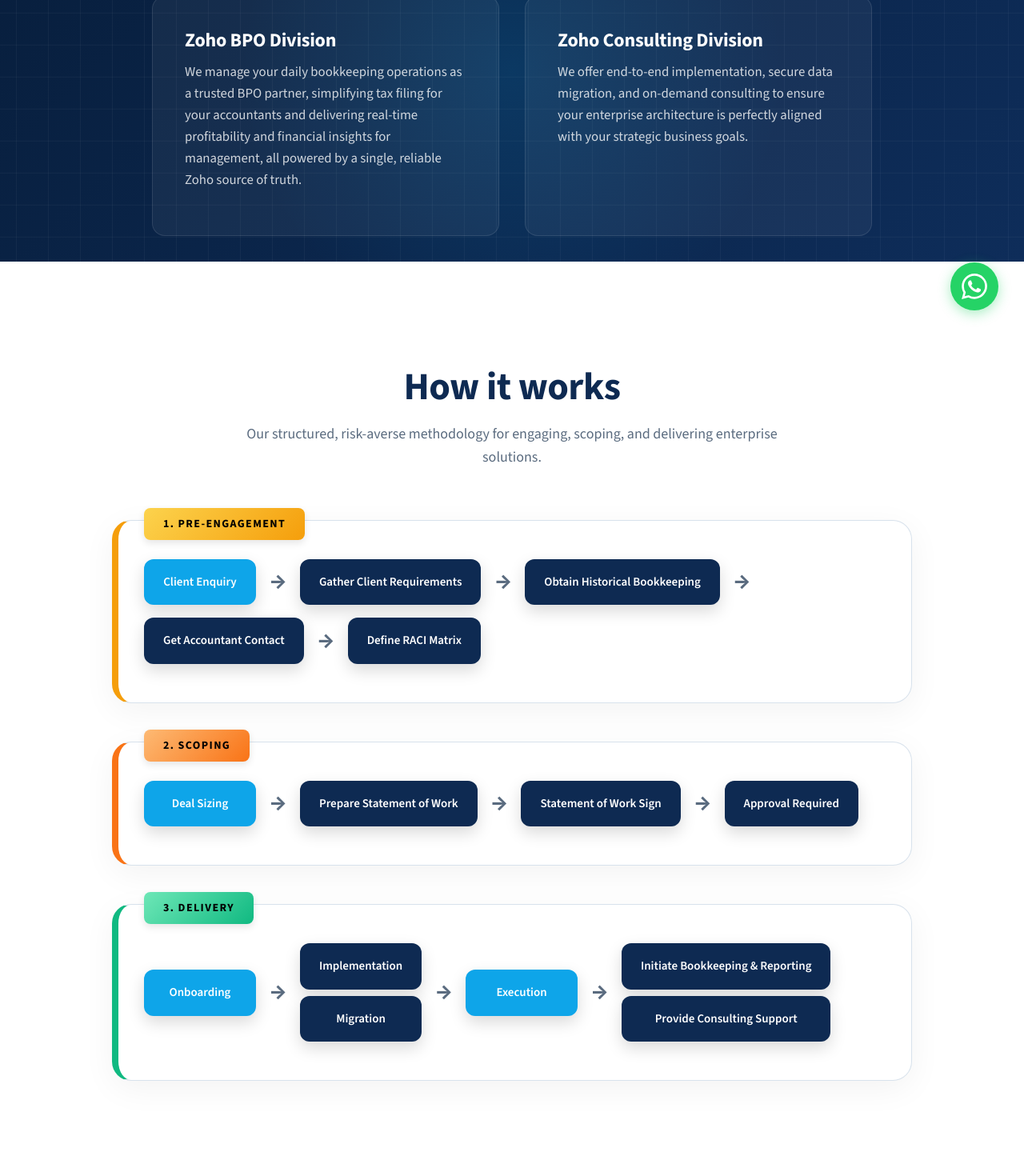
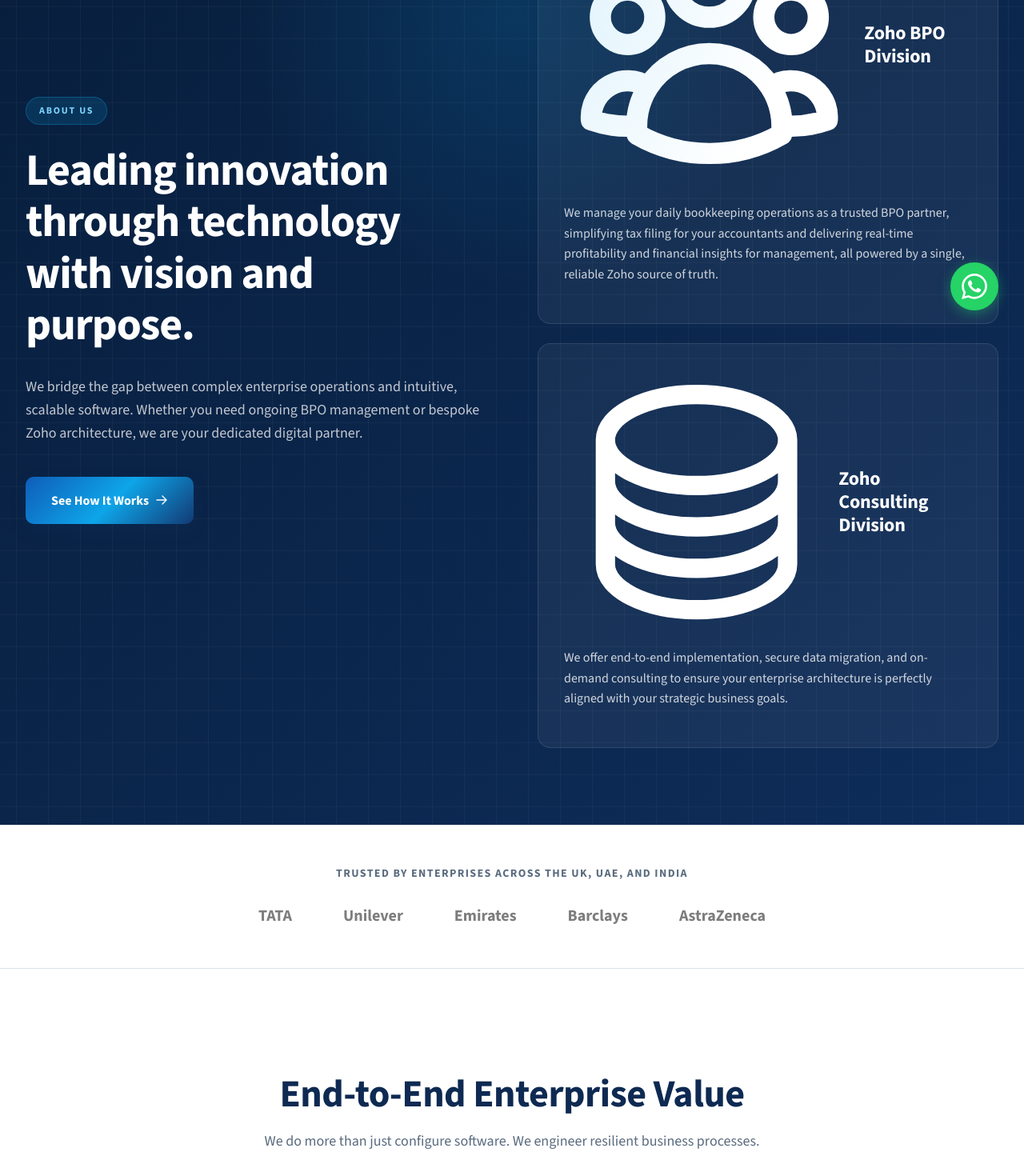
Before and after one commit to thowfiq22/lednexora, a Next.js app in the folder frontend/: page /zoho-services-overview in a window 1280 px wide. Shown: the part 380-1850 px from the top of the page at 80% size. Built offline with nearby package versions, Linux system fonts and the light colour scheme.

Commit message:
Redesign Zoho Overview page UI: Upgrade flowchart to a premium vertical timeline, improve hero layout, and inject highly relevant contextual dummy content as requested.

```diff
--- a/frontend/src/app/zoho-services-overview/page.tsx
+++ b/frontend/src/app/zoho-services-overview/page.tsx
@@ -4,7 +4,7 @@
 import zohoStyles from "@/styles/zoho.module.css";
 import h from "@/styles/home.module.css";
 import { useReveal } from "@/lib/useReveal";
-import { IconArrowRight, IconCheck } from "@/components/Icons";
+import { IconArrowRight, IconCheck, IconUsers, IconDatabase, IconCloud, IconBolt } from "@/components/Icons";
 
 function Rev({ children, className = "", style }: { children: React.ReactNode; className?: string; style?: React.CSSProperties }) {
   const { ref, visible } = useReveal();
@@ -16,23 +16,37 @@
     <div className={zohoStyles.pageWrapper}>
 
       {/* ─── 1. HERO ─── */}
-      <section className={zohoStyles.zohoHero} style={{ textAlign: 'center', minHeight: '60vh' }}>
+      <section className={zohoStyles.zohoHero} style={{ textAlign: 'left', padding: '6rem 0' }}>
         <div className="container">
-          <div className={zohoStyles.heroContent} style={{ maxWidth: '900px', margin: '0 auto' }}>
-            <div className={zohoStyles.heroBadge} style={{ margin: '0 auto 1.5rem auto' }}>About Us</div>
-            <h1 className={zohoStyles.heroTitle} style={{ fontSize: '3rem', marginBottom: '2rem' }}>
-              Leading innovation through technology with vision and purpose.
-            </h1>
-            <div className={zohoStyles.grid6Container} style={{ gridTemplateColumns: '1fr 1fr', gap: '2rem', textAlign: 'left', marginTop: '3rem' }}>
-              <div className={zohoStyles.grid6Card} style={{ background: 'rgba(255,255,255,0.05)', borderColor: 'rgba(255,255,255,0.1)' }}>
-                <h3 style={{ color: '#fff', fontSize: '1.5rem' }}>Zoho BPO Division</h3>
-                <p style={{ color: 'rgba(255,255,255,0.8)', fontSize: '1.05rem', lineHeight: 1.6 }}>
+          <div style={{ display: 'grid', gridTemplateColumns: '1fr 1fr', gap: '4rem', alignItems: 'center' }}>
+            <div className={zohoStyles.heroContent} style={{ maxWidth: '600px', margin: 0 }}>
+              <div className={zohoStyles.heroBadge} style={{ marginBottom: '1.5rem' }}>About Us</div>
+              <h1 className={zohoStyles.heroTitle} style={{ fontSize: '3.5rem', marginBottom: '2rem' }}>
+                Leading innovation through technology with vision and purpose.
+              </h1>
+              <p className={zohoStyles.heroDesc} style={{ fontSize: '1.125rem', marginBottom: '2.5rem' }}>
+                We bridge the gap between complex enterprise operations and intuitive, scalable software. Whether you need ongoing BPO management or bespoke Zoho architecture, we are your dedicated digital partner.
+              </p>
+              <div style={{ display: 'flex', gap: '1rem' }}>
+                <a href="#how-it-works" className={zohoStyles.heroBtn}>
+                  See How It Works <IconArrowRight />
+                </a>
+              </div>
+            </div>
+            <div style={{ display: 'flex', flexDirection: 'column', gap: '1.5rem' }}>
+              <div className={zohoStyles.grid6Card} style={{ background: 'rgba(255,255,255,0.05)', borderColor: 'rgba(255,255,255,0.1)', padding: '2rem' }}>
+                <h3 style={{ color: '#fff', fontSize: '1.5rem', display: 'flex', alignItems: 'center', gap: '0.75rem' }}>
+                  <IconUsers /> Zoho BPO Division
+                </h3>
+                <p style={{ color: 'rgba(255,255,255,0.8)', fontSize: '1rem', lineHeight: 1.6, marginTop: '1rem' }}>
                   We manage your daily bookkeeping operations as a trusted BPO partner, simplifying tax filing for your accountants and delivering real-time profitability and financial insights for management, all powered by a single, reliable Zoho source of truth.
                 </p>
               </div>
-              <div className={zohoStyles.grid6Card} style={{ background: 'rgba(255,255,255,0.05)', borderColor: 'rgba(255,255,255,0.1)' }}>
-                <h3 style={{ color: '#fff', fontSize: '1.5rem' }}>Zoho Consulting Division</h3>
-                <p style={{ color: 'rgba(255,255,255,0.8)', fontSize: '1.05rem', lineHeight: 1.6 }}>
+              <div className={zohoStyles.grid6Card} style={{ background: 'rgba(255,255,255,0.05)', borderColor: 'rgba(255,255,255,0.1)', padding: '2rem' }}>
+                <h3 style={{ color: '#fff', fontSize: '1.5rem', display: 'flex', alignItems: 'center', gap: '0.75rem' }}>
+                  <IconDatabase /> Zoho Consulting Division
+                </h3>
+                <p style={{ color: 'rgba(255,255,255,0.8)', fontSize: '1rem', lineHeight: 1.6, marginTop: '1rem' }}>
                   We offer end-to-end implementation, secure data migration, and on-demand consulting to ensure your enterprise architecture is perfectly aligned with your strategic business goals.
                 </p>
               </div>
@@ -41,62 +55,107 @@
         </div>
       </section>
 
-      {/* ─── 2. HOW IT WORKS FLOWCHART ─── */}
-      <Rev className={zohoStyles.flowchartSection}>
+      {/* ─── 2. LOGO STRIP (Improvised Trust) ─── */}
+      <section className={zohoStyles.logoStrip}>
+        <div className="container">
+          <p>Trusted by enterprises across the UK, UAE, and India</p>
+          <div className={zohoStyles.logoGrid}>
+            <span>TATA</span>
+            <span>Unilever</span>
+            <span>Emirates</span>
+            <span>Barclays</span>
+            <span>AstraZeneca</span>
+          </div>
+        </div>
+      </section>
+
+      {/* ─── 3. CAPABILITIES GRID (Improvised context) ─── */}
+      <Rev className={zohoStyles.grid6Section}>
+        <div className="container">
+          <div className={zohoStyles.sectionHeader}>
+            <h2>End-to-End Enterprise Value</h2>
+            <p>We do more than just configure software. We engineer resilient business processes.</p>
+          </div>
+          <div className={zohoStyles.grid6Container}>
+            <div className={zohoStyles.grid6Card}>
+              <div className={zohoStyles.grid6Icon}><IconDatabase /></div>
+              <h3>FCA-Compliant Bookkeeping</h3>
+              <p>Strict financial data integrity using Zoho Books, ensuring complete audit readiness and automated tax submissions.</p>
+            </div>
+            <div className={zohoStyles.grid6Card}>
+              <div className={zohoStyles.grid6Icon}><IconBolt /></div>
+              <h3>Custom API Integration</h3>
+              <p>We build seamless bridges between your legacy ERPs and the Zoho ecosystem using custom Deluge scripting.</p>
+            </div>
+            <div className={zohoStyles.grid6Card}>
+              <div className={zohoStyles.grid6Icon}><IconCloud /></div>
+              <h3>Lossless Data Migration</h3>
+              <p>Secure transition of millions of records from Salesforce, Hubspot, or Xero into your new Zoho architecture.</p>
+            </div>
+          </div>
+        </div>
+      </Rev>
+
+      {/* ─── 4. HOW IT WORKS VERTICAL TIMELINE ─── */}
+      <Rev className={zohoStyles.verticalFlowSection} id="how-it-works">
         <div className="container">
           <div className={zohoStyles.sectionHeader}>
             <h2>How it works</h2>
             <p>Our structured, risk-averse methodology for engaging, scoping, and delivering enterprise solutions.</p>
           </div>
 
-          <div className={zohoStyles.flowchartContainer}>
+          <div className={zohoStyles.verticalFlowContainer}>
 
-            {/* Pre-Engagement */}
-            <div className={zohoStyles.flowRow}>
-              <div className={zohoStyles.flowBadge}>1. Pre-Engagement</div>
-              <div className={zohoStyles.flowSteps}>
-                <div className={`${zohoStyles.flowStep} ${zohoStyles.flowStepPrimary}`}>Client Enquiry</div>
-                <div className={zohoStyles.flowArrow}>→</div>
-                <div className={zohoStyles.flowStep}>Gather Client Requirements</div>
-                <div className={zohoStyles.flowArrow}>→</div>
-                <div className={zohoStyles.flowStep}>Obtain Historical Bookkeeping</div>
-                <div className={zohoStyles.flowArrow}>→</div>
-                <div className={zohoStyles.flowStep}>Get Accountant Contact</div>
-                <div className={zohoStyles.flowArrow}>→</div>
-                <div className={zohoStyles.flowStep}>Define RACI Matrix</div>
+            {/* Step 1: Pre-Engagement */}
+            <div className={zohoStyles.vFlowStep}>
+              <div className={zohoStyles.vFlowIcon}>1</div>
+              <div className={zohoStyles.vFlowCard}>
+                <h3>Pre-Engagement <span>Discovery</span></h3>
+                <div className={zohoStyles.vFlowList}>
+                  <div className={zohoStyles.vFlowSubStep}><IconCheck /> Client Enquiry</div>
+                  <div className={zohoStyles.vFlowSubStep}><IconCheck /> Gather Client Requirements</div>
+                  <div className={zohoStyles.vFlowSubStep}><IconCheck /> Obtain Historical Bookkeeping</div>
+                  <div className={zohoStyles.vFlowSubStep}><IconCheck /> Get Accountant Contact</div>
+                  <div className={zohoStyles.vFlowSubStep}><IconCheck /> Define RACI Matrix</div>
+                </div>
               </div>
             </div>
 
-            {/* Scoping */}
-            <div className={zohoStyles.flowRow}>
-              <div className={zohoStyles.flowBadge}>2. Scoping</div>
-              <div className={zohoStyles.flowSteps}>
-                <div className={`${zohoStyles.flowStep} ${zohoStyles.flowStepPrimary}`}>Deal Sizing</div>
-                <div className={zohoStyles.flowArrow}>→</div>
-                <div className={zohoStyles.flowStep}>Prepare Statement of Work</div>
-                <div className={zohoStyles.flowArrow}>→</div>
-                <div className={zohoStyles.flowStep}>Statement of Work Sign</div>
-                <div className={zohoStyles.flowArrow}>→</div>
-                <div className={zohoStyles.flowStep}>Approval Required</div>
+            {/* Step 2: Scoping */}
+            <div className={zohoStyles.vFlowStep}>
+              <div className={zohoStyles.vFlowIcon}>2</div>
+              <div className={zohoStyles.vFlowCard}>
+                <h3>Scoping <span>Commercials</span></h3>
+                <div className={zohoStyles.vFlowList}>
+                  <div className={zohoStyles.vFlowSubStep}><IconCheck /> Deal Sizing</div>
+                  <div className={zohoStyles.vFlowSubStep}><IconCheck /> Prepare Statement of Work</div>
+                  <div className={zohoStyles.vFlowSubStep}><IconCheck /> Statement of Work Sign</div>
+                  <div className={zohoStyles.vFlowSubStep}><IconCheck /> Approval Required</div>
+                </div>
               </div>
             </div>
 
-            {/* Delivery */}
-            <div className={zohoStyles.flowRow}>
-              <div className={zohoStyles.flowBadge}>3. Delivery</div>
-              <div className={zohoStyles.flowSteps}>
-                <div className={`${zohoStyles.flowStep} ${zohoStyles.flowStepPrimary}`}>Onboarding</div>
-                <div className={zohoStyles.flowArrow}>→</div>
-                <div style={{ display: 'flex', flexDirection: 'column', gap: '0.5rem' }}>
-                  <div className={zohoStyles.flowStep}>Implementation</div>
-                  <div className={zohoStyles.flowStep}>Migration</div>
-                </div>
-                <div className={zohoStyles.flowArrow}>→</div>
-                <div className={`${zohoStyles.flowStep} ${zohoStyles.flowStepPrimary}`}>Execution</div>
-                <div className={zohoStyles.flowArrow}>→</div>
-                <div style={{ display: 'flex', flexDirection: 'column', gap: '0.5rem' }}>
-                  <div className={zohoStyles.flowStep}>Initiate Bookkeeping &amp; Reporting</div>
-                  <div className={zohoStyles.flowStep}>Provide Consulting Support</div>
+            {/* Step 3: Delivery */}
+            <div className={zohoStyles.vFlowStep}>
+              <div className={zohoStyles.vFlowIcon}>3</div>
+              <div className={zohoStyles.vFlowCard}>
+                <h3>Delivery <span>Execution</span></h3>
+                <div className={zohoStyles.vFlowList}>
+                  <div className={zohoStyles.vFlowSubStep}><IconCheck /> Onboarding</div>
+
+                  {/* Branching parallel tasks */}
+                  <div className={zohoStyles.vFlowBranch}>
+                    <div className={zohoStyles.vFlowSubStep}><IconCheck /> Implementation</div>
+                    <div className={zohoStyles.vFlowSubStep}><IconCheck /> Migration</div>
+                  </div>
+
+                  <div className={zohoStyles.vFlowSubStep}><IconCheck /> Execution</div>
+
+                  {/* Branching final paths */}
+                  <div className={zohoStyles.vFlowBranch}>
+                    <div className={zohoStyles.vFlowSubStep}><IconCheck /> Initiate Bookkeeping &amp; Reporting</div>
+                    <div className={zohoStyles.vFlowSubStep}><IconCheck /> Provide Consulting Support</div>
+                  </div>
                 </div>
               </div>
             </div>
@@ -105,7 +164,28 @@
         </div>
       </Rev>
 
-      {/* ─── 3. GLOBAL CTA BAND ─── */}
+      {/* ─── 5. EXPERT TESTIMONIAL (Improvised) ─── */}
+      <Rev className={zohoStyles.expertSection}>
+        <div className="container">
+          <div className={zohoStyles.expertCard}>
+            <img src="https://images.unsplash.com/photo-1573496359142-b8d87734a5a2?q=80&w=1976&auto=format&fit=crop" alt="Client Testimonial" className={zohoStyles.expertAvatar} />
+            <div className={zohoStyles.expertContent}>
+              <div className={zohoStyles.expertQuote}>
+                Lednexora didn't just configure software; they fundamentally re-architected how our sales and operations communicate. We replaced 4 disjointed tools with a single, highly customised Zoho instance.
+              </div>
+              <div style={{ marginTop: '2rem' }}>
+                <h3>Sarah Jenkins</h3>
+                <h4>Operations Director, UK Logistics Ltd</h4>
+                <div style={{ display: 'flex', gap: '4px', color: '#f59e0b', marginTop: '0.5rem' }}>
+                  ★ ★ ★ ★ ★
+                </div>
+              </div>
+            </div>
+          </div>
+        </div>
+      </Rev>
+
+      {/* ─── 6. GLOBAL CTA BAND ─── */}
       <section className={h.ctaBand}>
         <div className="container">
           <div className={h.ctaBandGrid}>
--- a/frontend/src/styles/zoho.module.css
+++ b/frontend/src/styles/zoho.module.css
@@ -596,110 +596,135 @@
   line-height: 1.6;
   position: relative;
 }
-.expertQuote::before {
-  content: '"';
-  font-size: 4rem;
-  color: rgba(14,165,233,0.2);
+/* ─── Premium Vertical Methodology Timeline ─── */
+.verticalFlowSection {
+  padding: 8rem 0;
+  background: var(--color-surface-alt);
+}
+.verticalFlowContainer {
+  max-width: 800px;
+  margin: 4rem auto 0 auto;
+  position: relative;
+}
+.verticalFlowContainer::before {
+  content: '';
   position: absolute;
-  top: -20px;
-  left: -20px;
-  font-family: serif;
+  top: 0;
+  bottom: 0;
+  left: 40px;
+  width: 2px;
+  background: var(--color-border);
+  z-index: 0;
 }
+.vFlowStep {
+  position: relative;
+  z-index: 1;
+  padding-left: 100px;
+  margin-bottom: 4rem;
+}
+.vFlowStep:last-child {
+  margin-bottom: 0;
+}
+.vFlowIcon {
+  position: absolute;
+  left: 0;
+  top: 0;
+  width: 80px;
+  height: 80px;
+  background: #ffffff;
+  border: 4px solid #0ea5e9;
+  border-radius: 50%;
+  display: flex;
+  align-items: center;
+  justify-content: center;
+  font-size: 1.5rem;
+  font-weight: 900;
+  color: #0ea5e9;
+  box-shadow: 0 10px 20px rgba(14,165,233,0.15);
+}
+.vFlowStep:nth-child(1) .vFlowIcon { border-color: #f59e0b; color: #f59e0b; }
+.vFlowStep:nth-child(2) .vFlowIcon { border-color: #f97316; color: #f97316; }
+.vFlowStep:nth-child(3) .vFlowIcon { border-color: #10b981; color: #10b981; }
 
-/* ─── How it Works Flowchart ─── */
-.flowchartSection {
-  padding: 8rem 0;
+.vFlowCard {
   background: #ffffff;
+  border-radius: 24px;
+  padding: 3rem;
+  box-shadow: 0 20px 40px rgba(0,0,0,0.05);
+  border: 1px solid var(--color-border);
+  transition: transform 0.3s ease;
 }
-.flowchartContainer {
-  max-width: 1000px;
-  margin: 0 auto;
+.vFlowCard:hover {
+  transform: translateY(-5px);
+  border-color: rgba(14,165,233,0.3);
+}
+.vFlowCard h3 {
+  font-size: 2rem;
+  font-weight: 800;
+  color: var(--color-heading);
+  margin-bottom: 1.5rem;
+  display: flex;
+  align-items: center;
+  gap: 1rem;
+}
+.vFlowCard h3 span {
+  font-size: 1rem;
+  font-weight: 700;
+  text-transform: uppercase;
+  letter-spacing: 0.1em;
+  padding: 0.4rem 1rem;
+  border-radius: 20px;
+}
+.vFlowStep:nth-child(1) .vFlowCard h3 span { background: rgba(245,158,11,0.1); color: #d97706; }
+.vFlowStep:nth-child(2) .vFlowCard h3 span { background: rgba(249,115,22,0.1); color: #ea580c; }
+.vFlowStep:nth-child(3) .vFlowCard h3 span { background: rgba(16,185,129,0.1); color: #059669; }
+
+.vFlowList {
   display: flex;
   flex-direction: column;
-  gap: 3rem;
+  gap: 1rem;
 }
-.flowRow {
-  background: #fff;
-  border-radius: 24px;
-  padding: 3rem 2rem;
-  position: relative;
-  box-shadow: 0 10px 40px rgba(0,0,0,0.05);
-  border: 1px solid var(--color-border);
-  border-left: 8px solid;
-}
-.flowRow:nth-child(1) { border-left-color: #f59e0b; }
-.flowRow:nth-child(2) { border-left-color: #f97316; }
-.flowRow:nth-child(3) { border-left-color: #10b981; }
-
-.flowBadge {
-  position: absolute;
-  top: -16px;
-  left: 2rem;
-  background: var(--color-heading);
-  color: #fff;
-  padding: 0.5rem 1.5rem;
-  border-radius: 8px;
-  font-weight: 800;
-  font-size: 0.875rem;
-  text-transform: uppercase;
-  letter-spacing: 0.1em;
-  box-shadow: 0 4px 10px rgba(0,0,0,0.1);
-}
-.flowRow:nth-child(1) .flowBadge { background: linear-gradient(135deg, #fcd34d, #f59e0b); color: #000; }
-.flowRow:nth-child(2) .flowBadge { background: linear-gradient(135deg, #fdba74, #f97316); color: #000; }
-.flowRow:nth-child(3) .flowBadge { background: linear-gradient(135deg, #6ee7b7, #10b981); color: #000; }
-
-.flowSteps {
+.vFlowSubStep {
   display: flex;
   align-items: center;
-  justify-content: flex-start;
   gap: 1rem;
-  flex-wrap: wrap;
-}
-.flowStep {
-  background: var(--color-heading);
-  color: #fff;
+  background: var(--color-surface-alt);
   padding: 1rem 1.5rem;
   border-radius: 12px;
   font-weight: 600;
-  font-size: 0.9375rem;
-  box-shadow: 0 8px 20px rgba(0,0,0,0.15);
-  display: flex;
-  align-items: center;
-  gap: 0.75rem;
-  transition: transform 0.2s;
-  min-width: 140px;
-  text-align: center;
-  justify-content: center;
+  color: var(--color-heading);
+  font-size: 1.05rem;
+  border: 1px solid transparent;
+  transition: all 0.2s;
 }
-.flowStep:hover {
-  transform: translateY(-3px);
+.vFlowSubStep:hover {
+  background: #ffffff;
+  border-color: var(--color-border);
+  box-shadow: 0 5px 15px rgba(0,0,0,0.03);
 }
-.flowStepPrimary {
-  background: #0ea5e9;
+.vFlowSubStep svg {
+  color: #0ea5e9;
+  width: 24px;
+  height: 24px;
+  flex-shrink: 0;
 }
-.flowArrow {
-  color: var(--color-muted);
-  font-weight: 800;
-  font-size: 1.5rem;
+.vFlowBranch {
+  display: grid;
+  grid-template-columns: 1fr 1fr;
+  gap: 1rem;
+  margin-top: 1rem;
+}
+.vFlowBranch .vFlowSubStep {
+  background: rgba(14,165,233,0.05);
+  border: 1px dashed rgba(14,165,233,0.3);
 }
 
 @media (max-width: 768px) {
-  .flowSteps {
-    flex-direction: column;
-    align-items: stretch;
-  }
-  .flowArrow {
-    text-align: center;
-    transform: rotate(90deg);
-  }
-  .flowBadge {
-    left: 50%;
-    transform: translateX(-50%);
-  }
-  .flowRow {
-    padding-top: 4rem;
-  }
+  .verticalFlowContainer::before { left: 24px; }
+  .vFlowStep { padding-left: 60px; }
+  .vFlowIcon { width: 48px; height: 48px; font-size: 1rem; }
+  .vFlowCard { padding: 2rem 1.5rem; }
+  .vFlowBranch { grid-template-columns: 1fr; }
 }
 
 /* ─── FAQs ─── */
```
